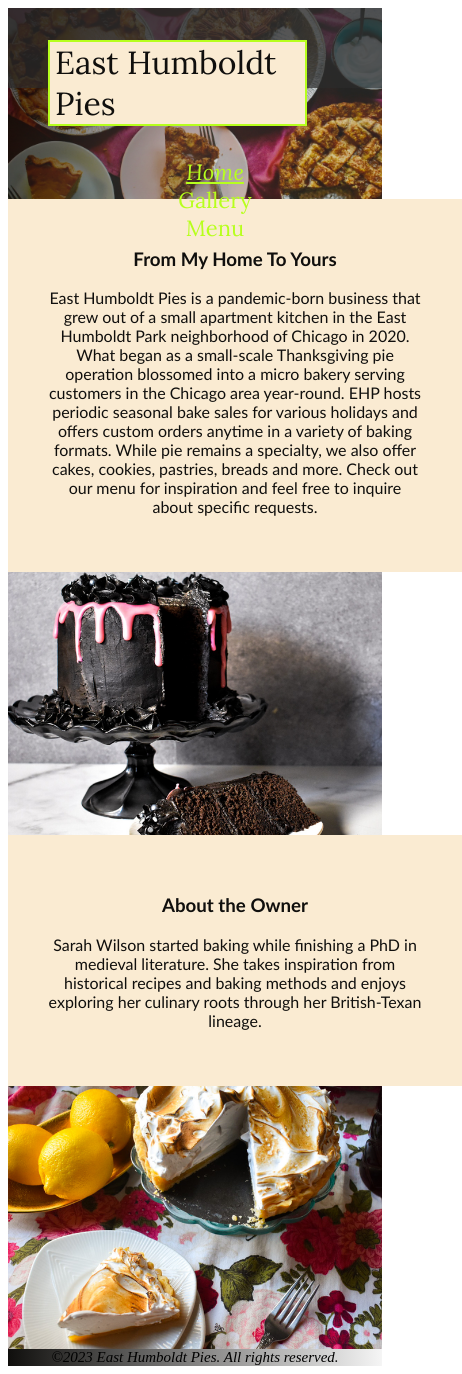
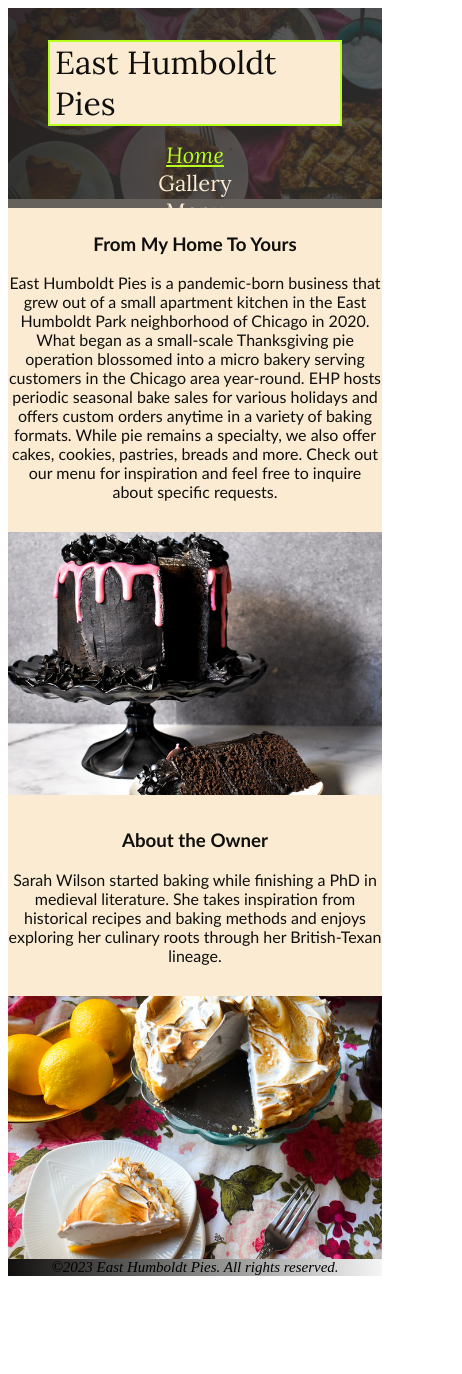
Before and after one commit to briancampbell003/east-humboldt-pies, a React (Create React App) app: page / in a window 390 px wide. Shown: the whole page, 462 px wide, since content can reach past the window. After the commit the page ends 1284 px from the top, so only its background shows below. Built offline with nearby package versions, Linux system fonts and the light colour scheme.

Commit message:
some styling

```diff
--- a/src/App.css
+++ b/src/App.css
@@ -50,7 +50,7 @@
     padding-left: 30px;
     padding-right: 30px;
     font-size: 22px;
-    color: var(--tertiary);
+    color: var(--secondary);
     text-decoration: none;
 
 }
@@ -59,12 +59,9 @@
 .nav a:hover {
     font-style: italic;
     text-decoration: underline;
+    color: var(--tertiary);
 }
 
-/* .nav a:hover {
-    color: var(--primary);
-    background-color: antiquewhite;
-} */
 
 /* HOME PAGE */
 .home-contain {
@@ -150,6 +147,7 @@
     margin-left: 32vw;
     margin-right: 32vw;
     width: 36%;
+    height: max-content;
 }
 
 .carousel {
@@ -271,19 +269,29 @@
     list-style-type: none;
 }
 
-@media screen and (max-width: 768px) {
+@media screen and (max-width: 940px) {
     .nav {
         flex-direction: column;
+        height: 200px;
+        align-content: center;
     }
 
     .nav p {
         background-color: var(--secondary);
         border: var(--tertiary) 2px solid;
+        margin-bottom: 15px;
+        margin-left: 0px;
+        margin-right: 40px;
     }
 
     .nav a {
         font-size: 22px;
+        margin-right: 40px;
+        margin-top: 50px;
+    }
 
+    ul.nav {
+        justify-content: space-between;
     }
 
     .home-top-contain {
@@ -300,6 +308,9 @@
 
     .home-top-right {
         width: 100%;
+        padding: 0px;
+        padding-top: 4%;
+        padding-bottom: 4%;
     }
 
     .home-btm-left {
@@ -308,9 +319,32 @@
 
     .home-btm-middle {
         width: 100%;
+        padding: 0px;
+        padding-top: 4%;
+        padding-bottom: 4%;
     }
 
     .home-btm-right {
         width: 100%;
     }
+
+    .carousel-contain {
+        margin-top: 220px;
+        margin-left: 15vw;
+        margin-right: 15vw;
+        width: 70%;
+    }
+
+    .menu-contain {
+        margin-top: 220px;
+        flex-direction: column;
+        flex-wrap: wrap;
+        width: calc(100%-40px);
+    }
+
+    .accordion  {
+        flex-flow: column wrap;
+
+
+    }
 }
```
